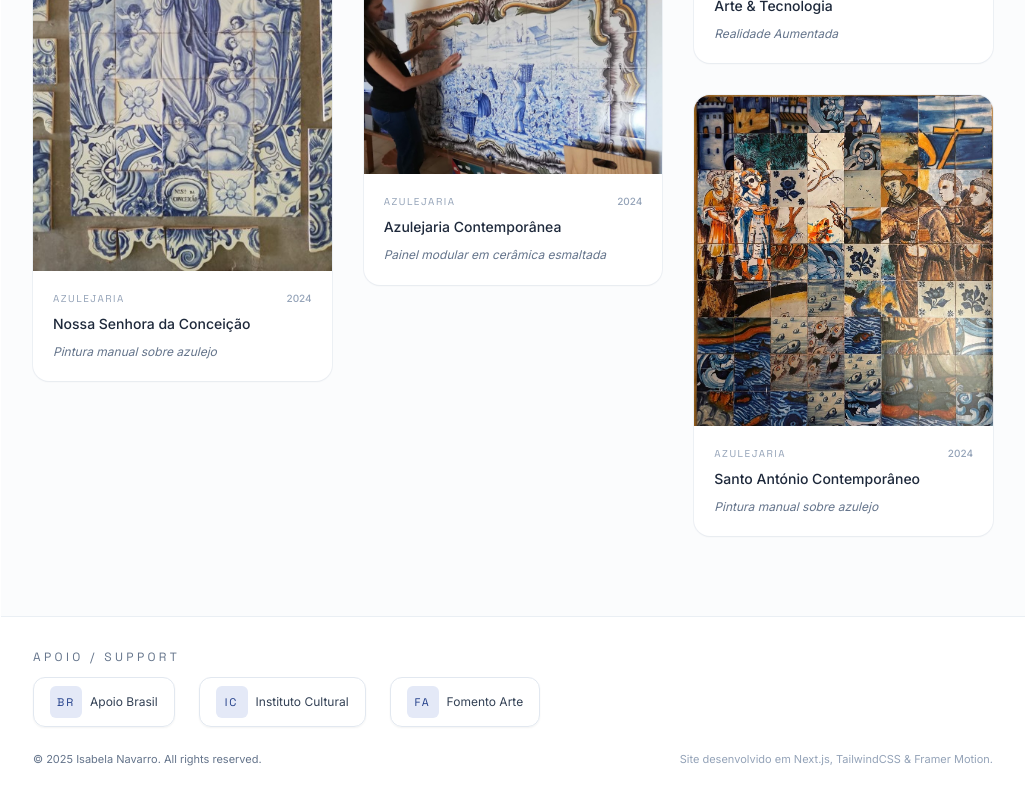
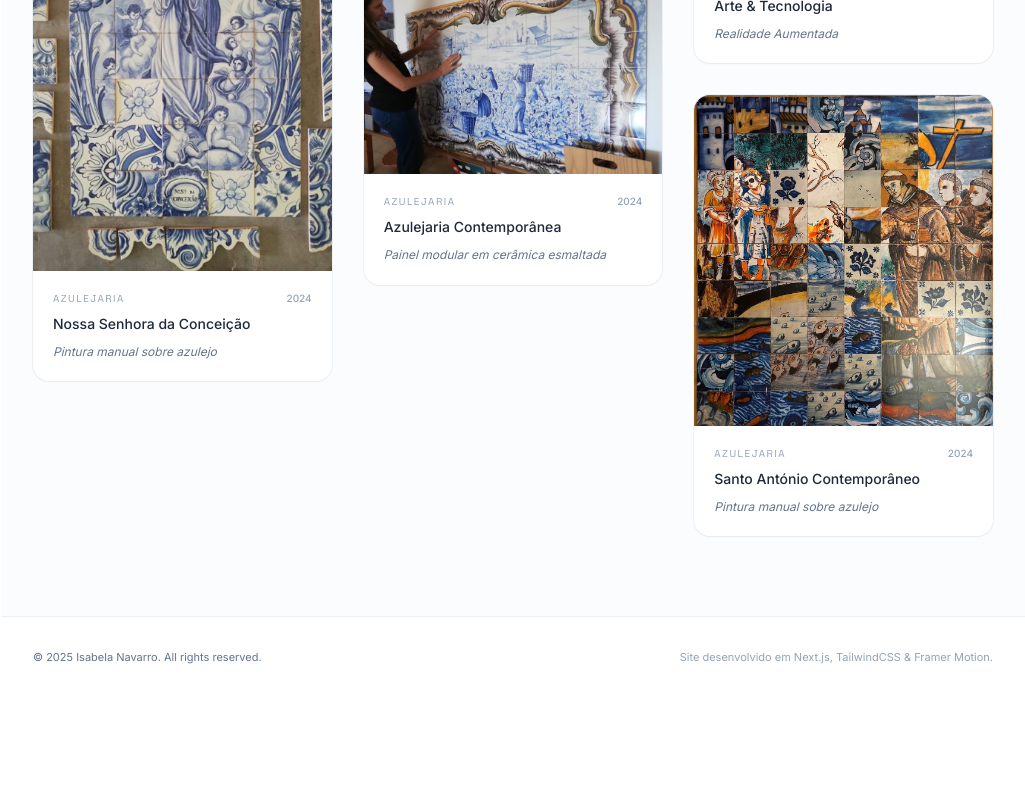
Before and after one commit to vanessapeq/isabella-navarro, a Next.js app: page /artworks in a window 1280 px wide. Shown: the part 1614-2414 px from the top of the page, without its empty margins (255-1280 px from the left). After the commit the page ends 2312 px from the top, so only its background shows below. Built offline with nearby package versions, Linux system fonts and the light colour scheme.

Commit message:
chore: remove support section from footer and improve artworks gallery responsiveness

```diff
--- a/app/artworks/page.tsx
+++ b/app/artworks/page.tsx
@@ -83,13 +83,13 @@ export default function ArtworksPage() {
                 onClick={() => setSelectedArtwork(artwork)}
                 className="group relative cursor-pointer overflow-hidden rounded-2xl bg-white shadow-sm ring-1 ring-slate-200/50 transition-all hover:shadow-xl hover:-translate-y-1"
               >
-                <div className="relative aspect-[3/4] overflow-hidden sm:aspect-auto">
+                <div className="relative overflow-hidden">
                   <Image
                     src={artwork.image}
                     alt={artwork.title}
                     width={800}
                     height={1000}
-                    className="w-full object-cover transition-transform duration-700 group-hover:scale-105"
+                    className="w-full h-auto object-cover transition-transform duration-700 group-hover:scale-105"
                   />
                   <div className="absolute inset-0 bg-gradient-to-t from-black/60 via-transparent to-transparent opacity-0 transition-opacity duration-300 group-hover:opacity-100" />
 
--- a/components/Footer.tsx
+++ b/components/Footer.tsx
@@ -3,13 +3,7 @@ import SupportLogos from "./SupportLogos";
 export default function Footer() {
   return (
     <footer className="border-t border-slate-200/70 bg-white/80">
-      <div className="container-base py-8 space-y-6">
-        <div>
-          <h3 className="text-xs font-grotesk tracking-[0.28em] uppercase text-slate-500 mb-3">
-            Apoio / Support
-          </h3>
-          <SupportLogos />
-        </div>
+      <div className="container-base py-8">
         <div className="flex flex-col gap-2 text-[11px] text-slate-500 sm:flex-row sm:items-center sm:justify-between">
           <p>© {new Date().getFullYear()} Isabela Navarro. All rights reserved.</p>
           <p className="text-slate-400">
```
